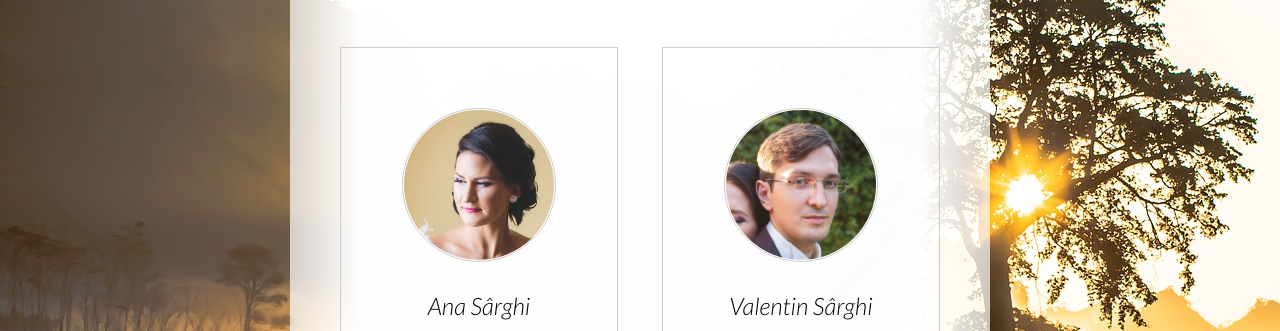
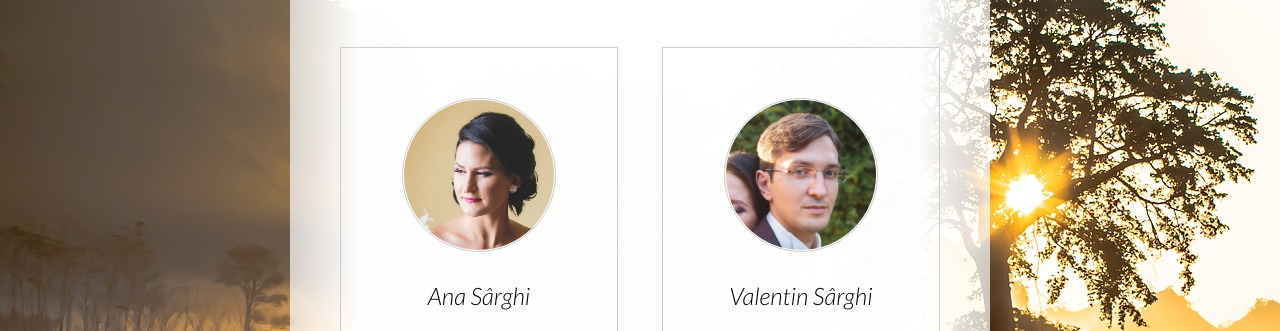
Before and after one commit to vali-snow/sarghi.eu, a plain HTML site: page index.html in a window 1280 px wide. Shown: the part 337-668 px from the top of the page. Drawn offline with Linux system fonts and the light colour scheme; a web font is replaced by a local one.

Commit message:
try5 - some paddings

```diff
--- a/stylesheet.css
+++ b/stylesheet.css
@@ -114,8 +114,8 @@ article{
     box-shadow: inset 0 0 1px rgba(255, 255, 255, 0.6);
 }
 section{
-    padding-top: 10%;
-    padding-bottom: 10%;
+    padding-top: 50px;
+    padding-bottom: 40px;
     font-family: 'Lato', sans-serif;
     font-size: 24px;
 }
```
